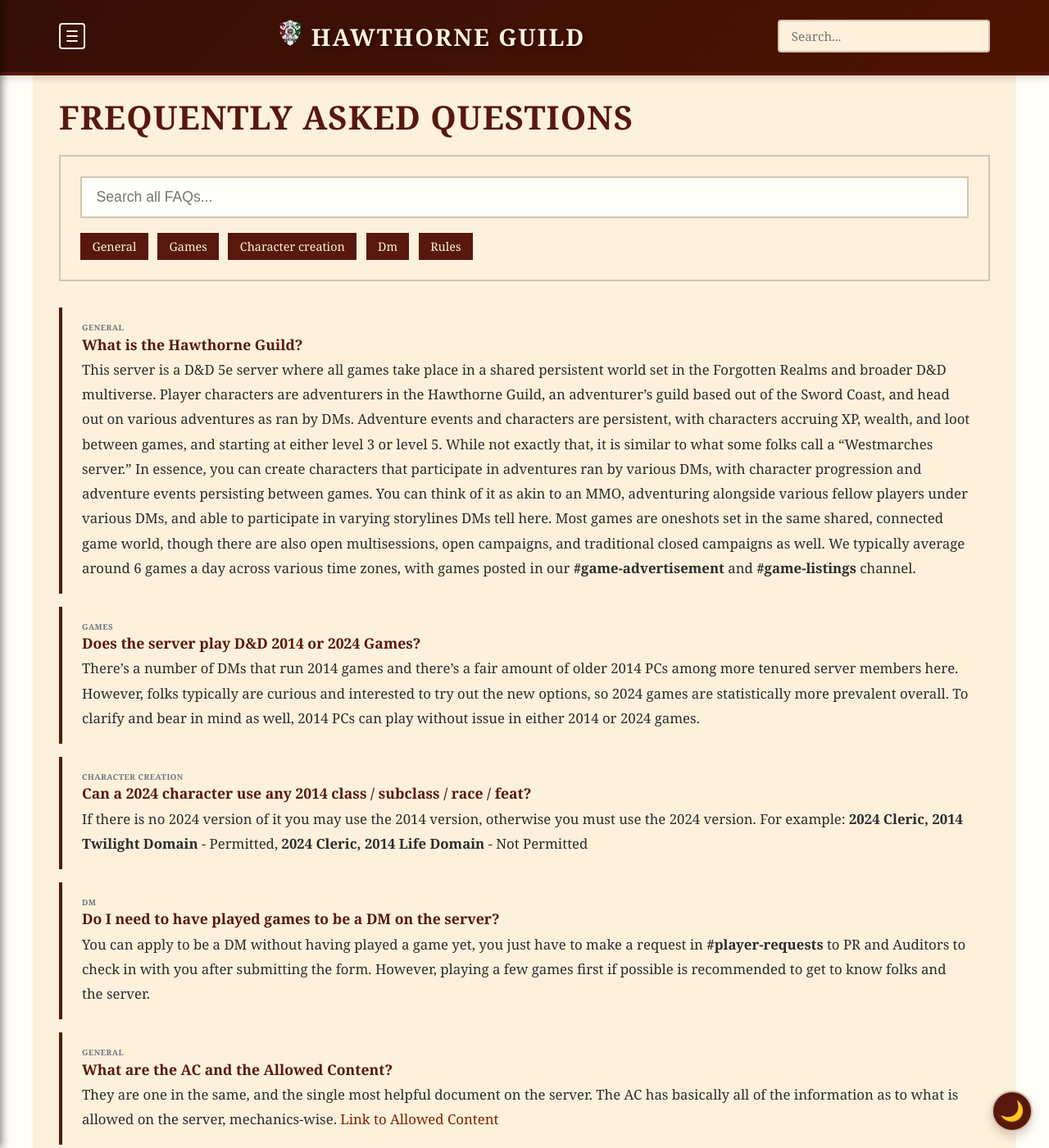
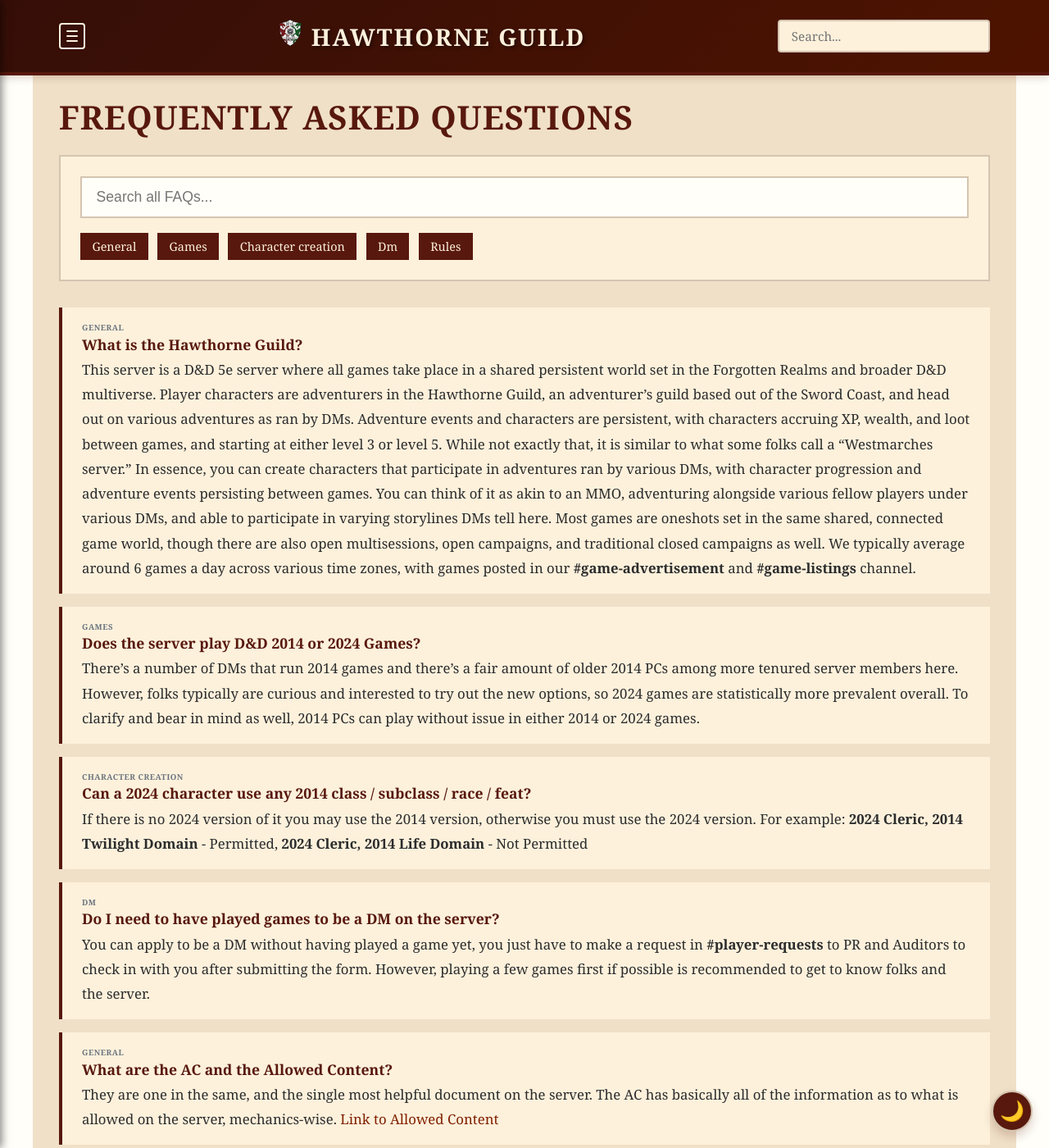
Before and after one commit to coconutswallow/Guides, a Jekyll site: the page built from faq.html, in a window 1280 px wide and 1400 px high. Shown: the whole window at 82% size. Built offline with Jekyll 4.4.1, drawn with Linux system fonts in a browser that asks for light colours; comment, search, counter and statistics services are not loaded.

Commit message:
Update style.css

```diff
--- a/assets/css/style.css
+++ b/assets/css/style.css
@@ -133,6 +133,7 @@
   --color-bg-page: var(--palette-bg-page-light);
   --color-bg-light: var(--palette-bg-card-light);
   --color-bg-medium: var(--palette-bg-row-light);
+  --color-bg-page-container: var(--palette-bg-hover-light); /* New: for .page container */
 
   /* Links & Buttons */
   --color-link: var(--color-secondary);
@@ -236,6 +237,7 @@
   --color-bg-page: var(--palette-bg-page-dark);
   --color-bg-light: var(--palette-bg-card-dark);
   --color-bg-medium: var(--palette-bg-row-dark);
+  --color-bg-page-container: var(--palette-bg-row-dark); /* New: for .page container */
 
   /* Links & Buttons */
   --color-btn-text: var(--color-bg-light);
@@ -562,7 +564,7 @@
   width: 100%;
   margin: 0 auto;
   padding: var(--spacing-md);
-  background-color: var(--color-bg-light);
+  background-color: var(--color-bg-page-container);
   color: var(--color-text);
 }
 
```
